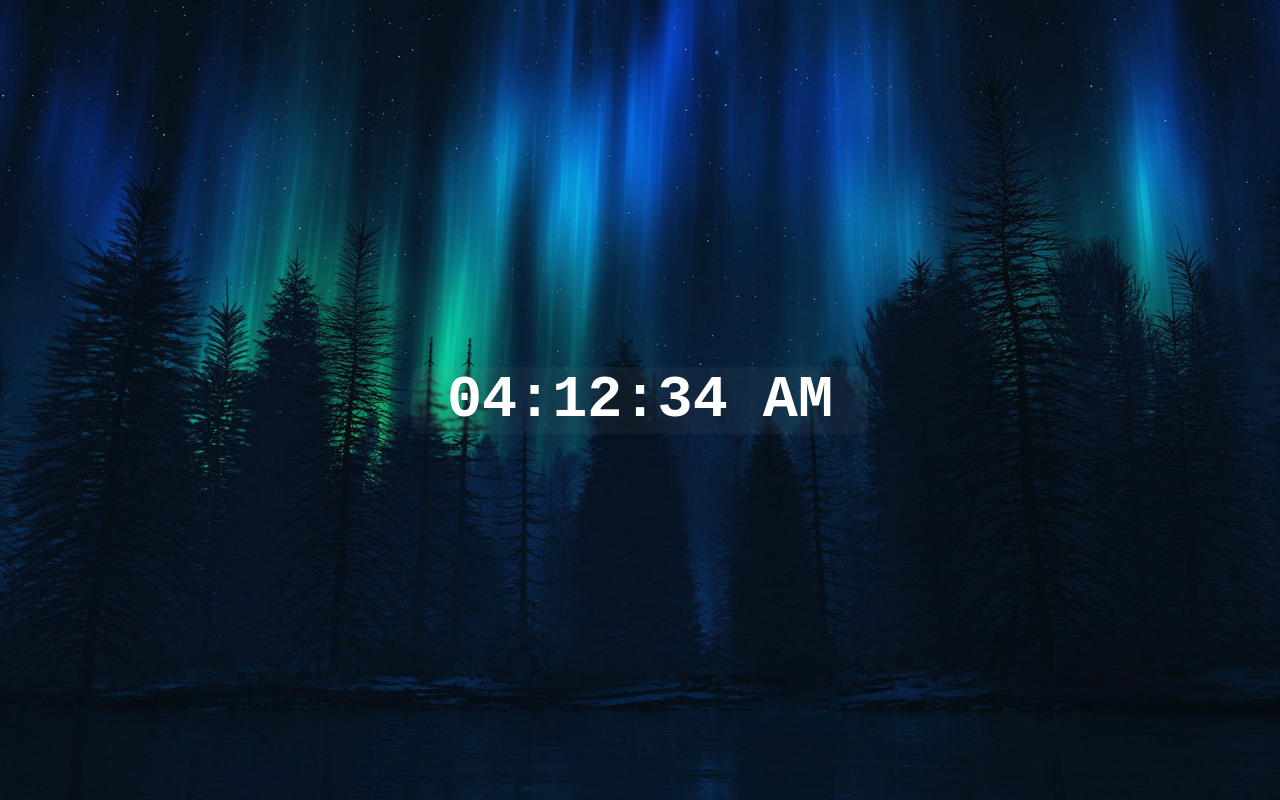
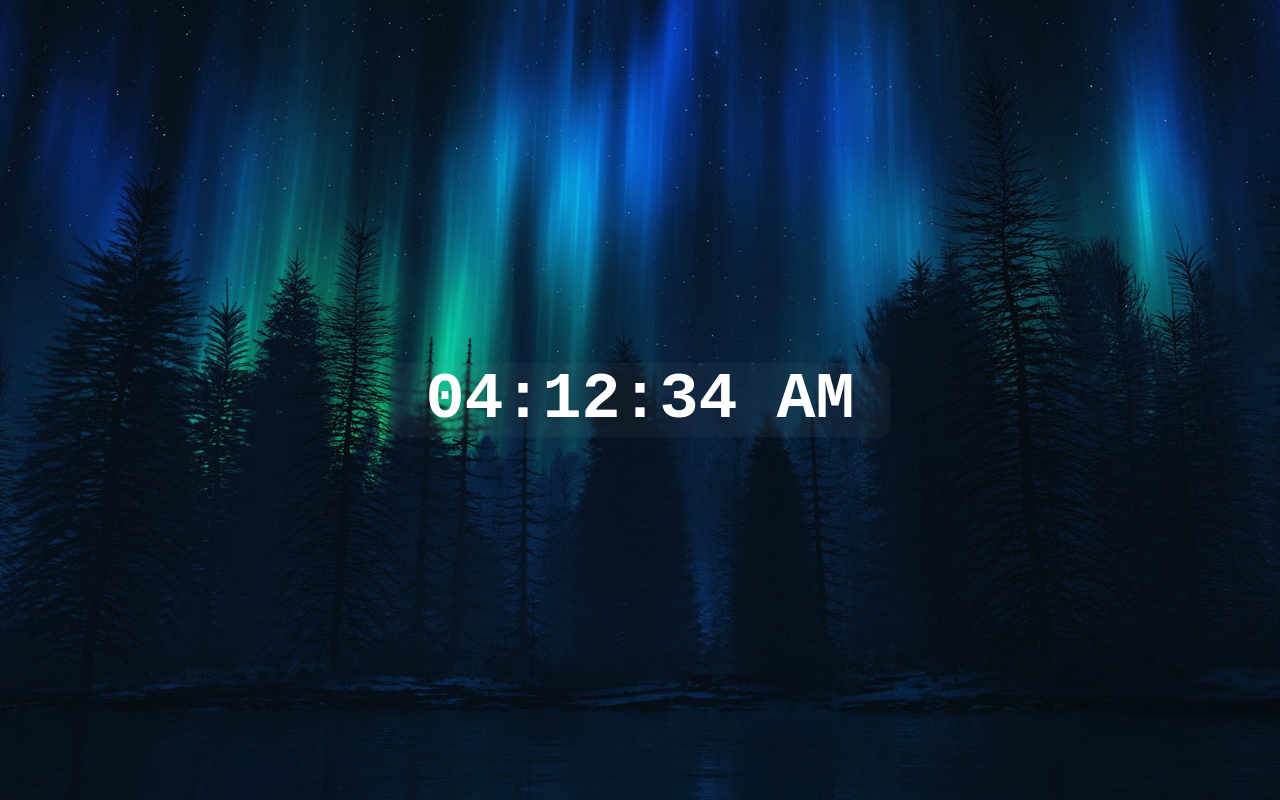
Before and after one commit to mishohan/projectDigitalClock, a plain HTML site: page index.html in a window 1280 px wide. Drawn offline with Linux system fonts and the light colour scheme.

Commit message:
Update styles.css
updated the font size

```diff
--- a/styles.css
+++ b/styles.css
@@ -15,7 +15,7 @@ body{
 }
 
 #clock{
-    font-size: 4.5em;
+    font-size: 5em;
     font-weight: bold;
     font-family: monospace;
     color: white;
```
